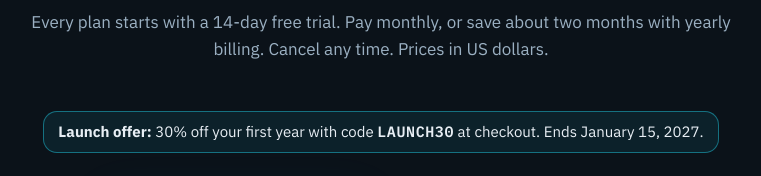
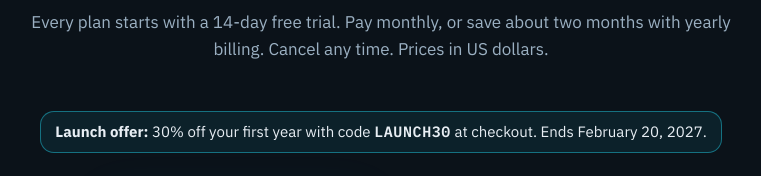
Before and after one commit to ser710/ser710.github.io, a plain HTML site: page index.html in a window 1280 px wide. Shown: the part 10403-10579 px from the top of the page, 259-1020 px from the left. Drawn offline with Linux system fonts and the light colour scheme.

Commit message:
Launch offer ends February 20, 2027
Co-Authored-By: Claude Fable 5.2 <noreply@anthropic.com>

```diff
--- a/index.html
+++ b/index.html
@@ -63,7 +63,7 @@
 </div></section>
 
 <section id="pricing" class="alt"><div class="wrap">
-  <div class="center"><h2>Pricing</h2><p class="sub">Every plan starts with a 14-day free trial. Pay monthly, or save about two months with yearly billing. Cancel any time. Prices in US dollars.</p><p class="launch"><b>Launch offer:</b> 30% off your first year with code <code>LAUNCH30</code> at checkout. Ends January 15, 2027.</p></div>
+  <div class="center"><h2>Pricing</h2><p class="sub">Every plan starts with a 14-day free trial. Pay monthly, or save about two months with yearly billing. Cancel any time. Prices in US dollars.</p><p class="launch"><b>Launch offer:</b> 30% off your first year with code <code>LAUNCH30</code> at checkout. Ends February 20, 2027.</p></div>
   <div class="grid">
     <div class="card price"><h3>Aerion Design</h3><div class="amt">$49 <small>/ month</small></div><div class="yr">or $490 / year</div>
       <ul><li>Loads, equipment and air filters</li><li>Duct layout, plenums and sizing</li><li>Plan markup and plan reader</li><li>3D view and airflow simulation</li><li>Code checks and reports</li></ul>
```
